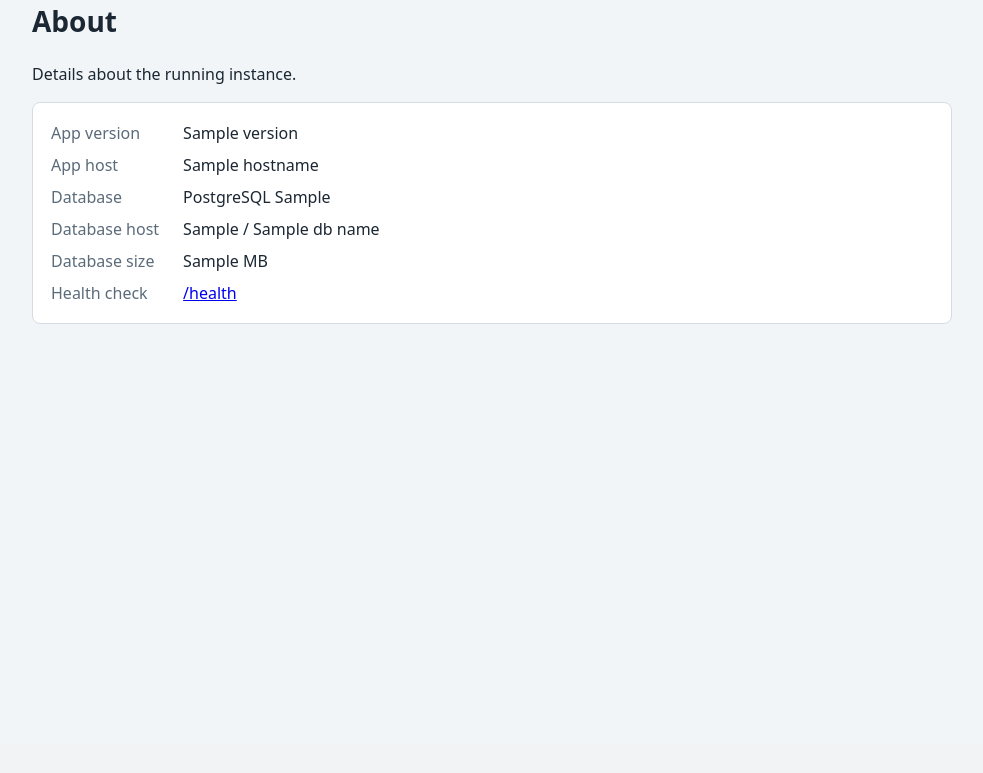
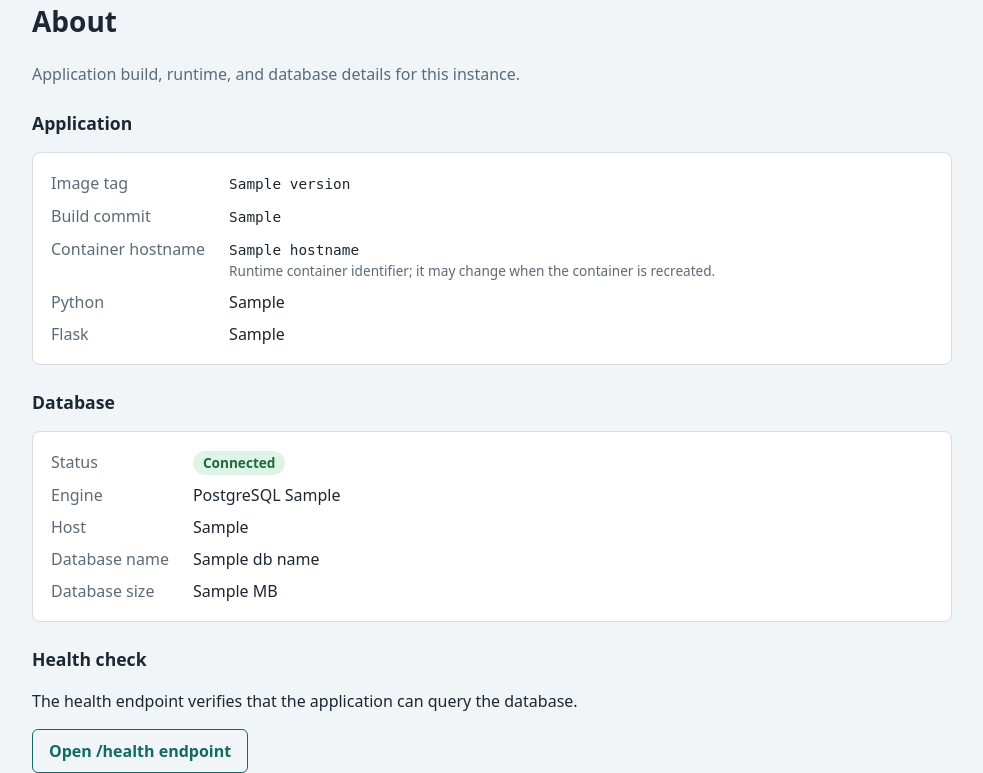
Before and after one commit to Seysane/observability-platform, a Flask app: template app/src/templates/about.html in a window 1280 px wide. Shown: the part 57-830 px from the top of the page, without its empty margins (148-1131 px from the left). Before the commit the page ends 381 px from the top, so only its background shows below. Run offline with Flask 3, Linux system fonts and the light colour scheme; the template is opened without the code that fills it: most values are stand-ins (such as "Sample title", 1, 10 or a date in 2020); parts of the project's set-up code (start-up, migrations or seed data) failed here and were passed over; some libraries are stand-ins or nearby versions.

Commit message:
added order management and branch-based CI/CD

```diff
--- a/app/src/app.py
+++ b/app/src/app.py
@@ -1,9 +1,11 @@
 import logging
 import os
 import socket
+import sys
 import time
 from datetime import date
 from decimal import Decimal, InvalidOperation
+from importlib.metadata import version as package_version
 
 import psycopg
 from flask import Flask, abort, g, jsonify, redirect, render_template, request, url_for
@@ -109,11 +111,10 @@ def create_app(config=None):
             form=form or {},
         )
 
-    @app.post("/orders")
-    def create_order():
-        customer = request.form.get("customer", "").strip()
-        item = request.form.get("item", "").strip()
-        raw_amount = request.form.get("amount", "").strip().replace(",", ".")
+    def parse_order_form(form):
+        customer = form.get("customer", "").strip()
+        item = form.get("item", "").strip()
+        raw_amount = form.get("amount", "").strip().replace(",", ".")
         try:
             amount = Decimal(raw_amount).quantize(Decimal("0.01"))
             if not (Decimal("0") <= amount <= MAX_AMOUNT):
@@ -122,6 +123,13 @@ def create_app(config=None):
             amount = None
 
         if not customer or not item or amount is None:
+            return None
+        return customer, item, amount
+
+    @app.post("/orders")
+    def create_order():
+        order_data = parse_order_form(request.form)
+        if order_data is None:
             log.warning("order rejected: invalid form data")
             return (
                 render_orders(
@@ -132,6 +140,7 @@ def create_app(config=None):
                 400,
             )
 
+        customer, item, amount = order_data
         db = get_db()
         row = db.execute(
             "INSERT INTO orders (customer, item, amount) VALUES (%s, %s, %s) RETURNING id",
@@ -140,6 +149,69 @@ def create_app(config=None):
         db.commit()
         log.info("order created id=%s customer=%r amount=%s", row["id"], customer, amount)
         return redirect(url_for("orders", status="open"))
+
+    @app.get("/orders/<int:order_id>/edit")
+    def edit_order(order_id):
+        row = get_db().execute(
+            "SELECT id, customer, item, amount FROM orders WHERE id = %s",
+            (order_id,),
+        ).fetchone()
+        if row is None:
+            abort(404)
+        status = request.args.get("status", "all")
+        if status not in STATUSES:
+            status = "all"
+        return render_template("edit_order.html", order=row, status=status, error=None, form={})
+
+    @app.post("/orders/<int:order_id>/edit")
+    def update_order(order_id):
+        db = get_db()
+        row = db.execute(
+            "SELECT id, customer, item, amount FROM orders WHERE id = %s",
+            (order_id,),
+        ).fetchone()
+        if row is None:
+            abort(404)
+
+        order_data = parse_order_form(request.form)
+        status = request.form.get("status", "all")
+        if status not in STATUSES:
+            status = "all"
+        if order_data is None:
+            log.warning("order update rejected: invalid form data id=%s", order_id)
+            return (
+                render_template(
+                    "edit_order.html",
+                    order=row,
+                    status=status,
+                    error="Enter a customer, an item and an amount of 0 or more.",
+                    form=request.form,
+                ),
+                400,
+            )
+
+        customer, item, amount = order_data
+        db.execute(
+            "UPDATE orders SET customer = %s, item = %s, amount = %s WHERE id = %s",
+            (customer, item, amount, order_id),
+        )
+        db.commit()
+        log.info("order updated id=%s customer=%r amount=%s", order_id, customer, amount)
+        return redirect(url_for("orders", status=status))
+
+    @app.post("/orders/<int:order_id>/delete")
+    def delete_order(order_id):
+        db = get_db()
+        row = db.execute(
+            "DELETE FROM orders WHERE id = %s RETURNING id", (order_id,)
+        ).fetchone()
+        if row is None:
+            log.warning("delete failed: order id=%s not found", order_id)
+            abort(404)
+        db.commit()
+        log.info("order deleted id=%s", order_id)
+        status = request.form.get("status", "all")
+        return redirect(url_for("orders", status=status if status in STATUSES else "all"))
 
     @app.post("/orders/<int:order_id>/toggle")
     def toggle_order(order_id):
@@ -176,7 +248,10 @@ def create_app(config=None):
         return render_template(
             "about.html",
             version=app.config["APP_VERSION"],
+            build_commit=app.config["APP_VERSION"].removeprefix("sha-"),
             hostname=socket.gethostname(),
+            python_version=sys.version.split()[0],
+            flask_version=package_version("Flask"),
             db_host=db.info.host,
             db_name=db.info.dbname,
             db_version=version,
--- a/app/src/static/style.css
+++ b/app/src/static/style.css
@@ -51,6 +51,15 @@ h2 { font-size: 1.1rem; margin: 28px 0 12px; }
 .summary dd.open { color: var(--open); }
 .summary dd.done { color: var(--done); }
 
+.page-intro, .hint { color: var(--muted); }
+.about-section { margin-top: 24px; }
+.about-section h2 { margin-top: 0; }
+.facts { display: grid; grid-template-columns: max-content 1fr; gap: 8px 24px; background: var(--surface); border: 1px solid var(--line); border-radius: 8px; padding: 18px; }
+.facts dt { color: var(--muted); }
+.facts dd { margin: 0; min-width: 0; overflow-wrap: anywhere; }
+.facts code { font-size: 0.9em; }
+.hint { display: block; font-size: 0.85rem; }
+
 .latest { list-style: none; margin: 0; padding: 0; background: var(--surface); border: 1px solid var(--line); border-radius: 8px; }
 .latest li { display: grid; grid-template-columns: 96px 1fr 1fr auto; gap: 12px; align-items: center; padding: 12px 16px; border-bottom: 1px solid var(--line); }
 .latest li:last-child { border-bottom: 0; }
@@ -65,10 +74,20 @@ h2 { font-size: 1.1rem; margin: 28px 0 12px; }
 .new-order { background: var(--surface); border: 1px solid var(--line); border-radius: 8px; padding: 4px 18px 18px; display: grid; grid-template-columns: repeat(auto-fit, minmax(180px, 1fr)); gap: 12px; align-items: end; }
 .new-order h2, .new-order .error { grid-column: 1 / -1; margin-bottom: 0; }
 .new-order label { display: grid; gap: 4px; font-size: 0.9rem; color: var(--muted); }
+.order-form { max-width: 640px; display: grid; gap: 14px; padding: 20px; background: var(--surface); border: 1px solid var(--line); border-radius: 8px; }
+.order-form label { display: grid; gap: 4px; color: var(--muted); }
+.order-form .error { margin: 0; }
+.form-actions, .actions { display: flex; align-items: center; gap: 8px; flex-wrap: wrap; }
+.form-actions { margin-top: 4px; }
 input { font: inherit; color: var(--ink); padding: 8px 10px; border: 1px solid var(--line); border-radius: 6px; background: #fff; }
 button { font: inherit; font-weight: 600; cursor: pointer; padding: 9px 16px; border: 0; border-radius: 6px; background: var(--accent); color: var(--accent-ink); }
 button.small { padding: 5px 10px; font-size: 0.85rem; background: transparent; color: var(--accent); border: 1px solid var(--accent); }
+button.danger { color: var(--error); border-color: var(--error); }
 button:hover { filter: brightness(1.1); }
+.button-link { display: inline-block; font: inherit; font-weight: 600; text-align: center; text-decoration: none; cursor: pointer; padding: 9px 16px; border: 1px solid var(--accent); border-radius: 6px; background: var(--accent); color: var(--accent-ink); }
+.button-link.small { padding: 5px 10px; font-size: 0.85rem; }
+.button-link.secondary { background: transparent; color: var(--accent); }
+.button-link:hover { filter: brightness(1.1); }
 :focus-visible { outline: 3px solid #2f80ed; outline-offset: 2px; }
 .error { color: var(--error); font-weight: 600; margin: 8px 0 0; }
 
@@ -83,11 +102,11 @@ tr:last-child td { border-bottom: 0; }
 td form { margin: 0; }
 
 .empty { color: var(--muted); }
-.facts { display: grid; grid-template-columns: max-content 1fr; gap: 8px 24px; background: var(--surface); border: 1px solid var(--line); border-radius: 8px; padding: 18px; }
-.facts dt { color: var(--muted); }
-.facts dd { margin: 0; word-break: break-all; }
 
 @media (max-width: 640px) {
   .latest li { grid-template-columns: 1fr auto; }
   .latest .what { grid-column: 1 / -1; }
+  .facts { grid-template-columns: 1fr; gap: 2px; }
+  .facts dd { margin-bottom: 10px; }
+  .facts dd:last-child { margin-bottom: 0; }
 }
--- a/app/src/templates/about.html
+++ b/app/src/templates/about.html
@@ -2,13 +2,32 @@
 {% block title %}About - Order desk{% endblock %}
 {% block content %}
 <h1>About</h1>
-<p>Details about the running instance.</p>
+<p class="page-intro">Application build, runtime, and database details for this instance.</p>
+<section class="about-section">
+  <h2>Application</h2>
 <dl class="facts">
-  <dt>App version</dt><dd>{{ version }}</dd>
-  <dt>App host</dt><dd>{{ hostname }}</dd>
-  <dt>Database</dt><dd>PostgreSQL {{ db_version }}</dd>
-  <dt>Database host</dt><dd>{{ db_host }} / {{ db_name }}</dd>
-  <dt>Database size</dt><dd>{{ db_size_mb }} MB</dd>
-  <dt>Health check</dt><dd><a href="{{ url_for('health') }}">/health</a></dd>
+  <dt>Image tag</dt><dd><code>{{ version }}</code></dd>
+  <dt>Build commit</dt><dd><code title="{{ build_commit }}">{{ build_commit[:12] }}</code></dd>
+  <dt>Container hostname</dt><dd><code>{{ hostname }}</code><span class="hint">Runtime container identifier; it may change when the container is recreated.</span></dd>
+  <dt>Python</dt><dd>{{ python_version }}</dd>
+  <dt>Flask</dt><dd>{{ flask_version }}</dd>
 </dl>
+</section>
+
+<section class="about-section">
+  <h2>Database</h2>
+  <dl class="facts">
+    <dt>Status</dt><dd><span class="badge done">Connected</span></dd>
+    <dt>Engine</dt><dd>PostgreSQL {{ db_version }}</dd>
+    <dt>Host</dt><dd>{{ db_host }}</dd>
+    <dt>Database name</dt><dd>{{ db_name }}</dd>
+    <dt>Database size</dt><dd>{{ db_size_mb }} MB</dd>
+  </dl>
+</section>
+
+<section class="about-section">
+  <h2>Health check</h2>
+  <p>The health endpoint verifies that the application can query the database.</p>
+  <a class="button-link secondary" href="{{ url_for('health') }}">Open /health endpoint</a>
+</section>
 {% endblock %}
--- a/app/src/templates/base.html
+++ b/app/src/templates/base.html
@@ -12,7 +12,7 @@
       <span class="brand">Order desk</span>
       <nav aria-label="Main">
         <a href="{{ url_for('overview') }}" {% if request.endpoint == 'overview' %}aria-current="page"{% endif %}>Overview</a>
-        <a href="{{ url_for('orders') }}" {% if request.endpoint in ('orders', 'create_order') %}aria-current="page"{% endif %}>Orders</a>
+        <a href="{{ url_for('orders') }}" {% if request.endpoint in ('orders', 'create_order', 'edit_order', 'update_order', 'toggle_order', 'delete_order') %}aria-current="page"{% endif %}>Orders</a>
         <a href="{{ url_for('about') }}" {% if request.endpoint == 'about' %}aria-current="page"{% endif %}>About</a>
       </nav>
     </div>
```
Also changed, not shown: app/src/templates/edit_order.html (added, +23 -0 lines), app/src/templates/orders.html (+6 -1 lines), app/src/templates/overview.html (+21 -10 lines), app/tests/test_app.py (+68 -0 lines), .github/workflows/ci-cd.yml, README.md.
